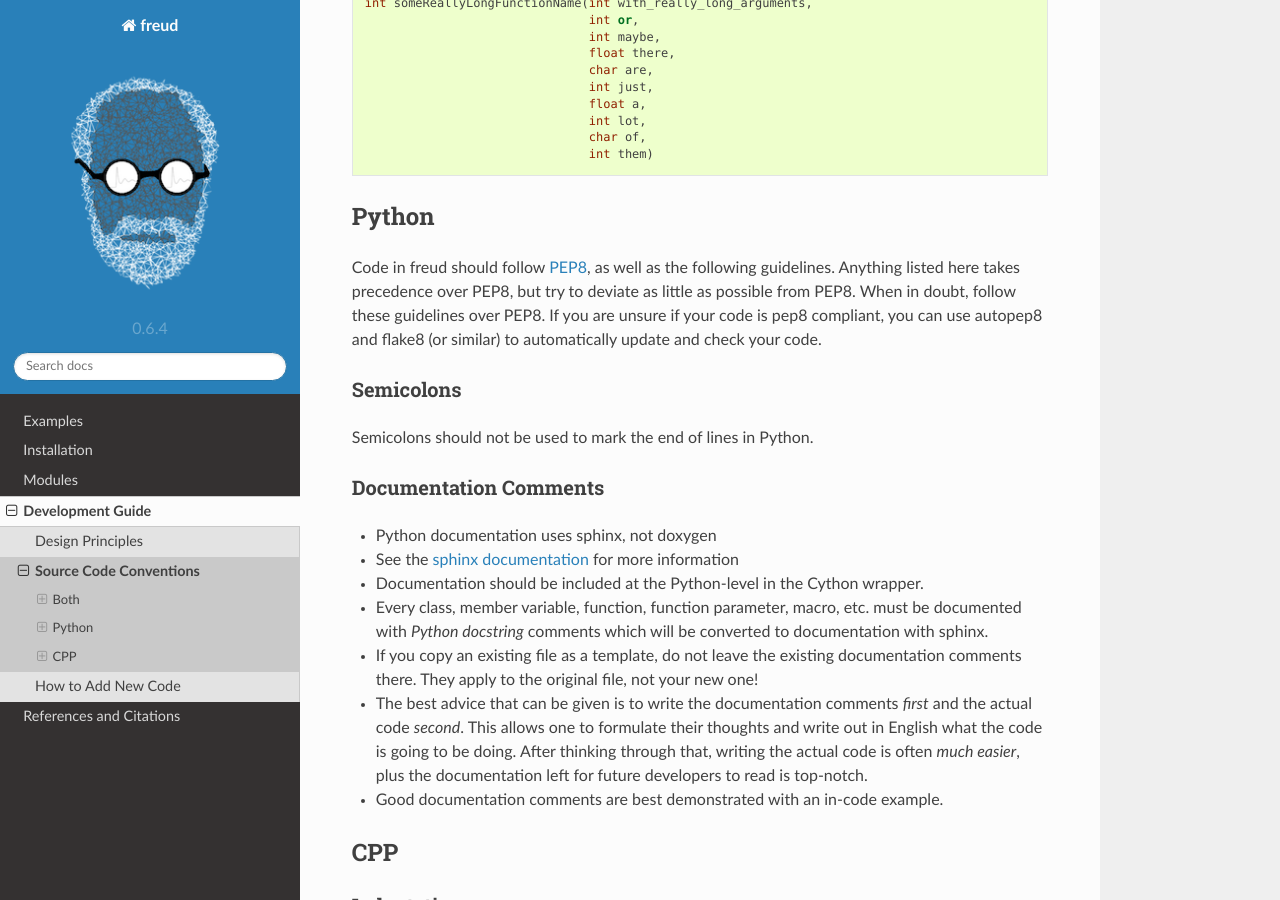
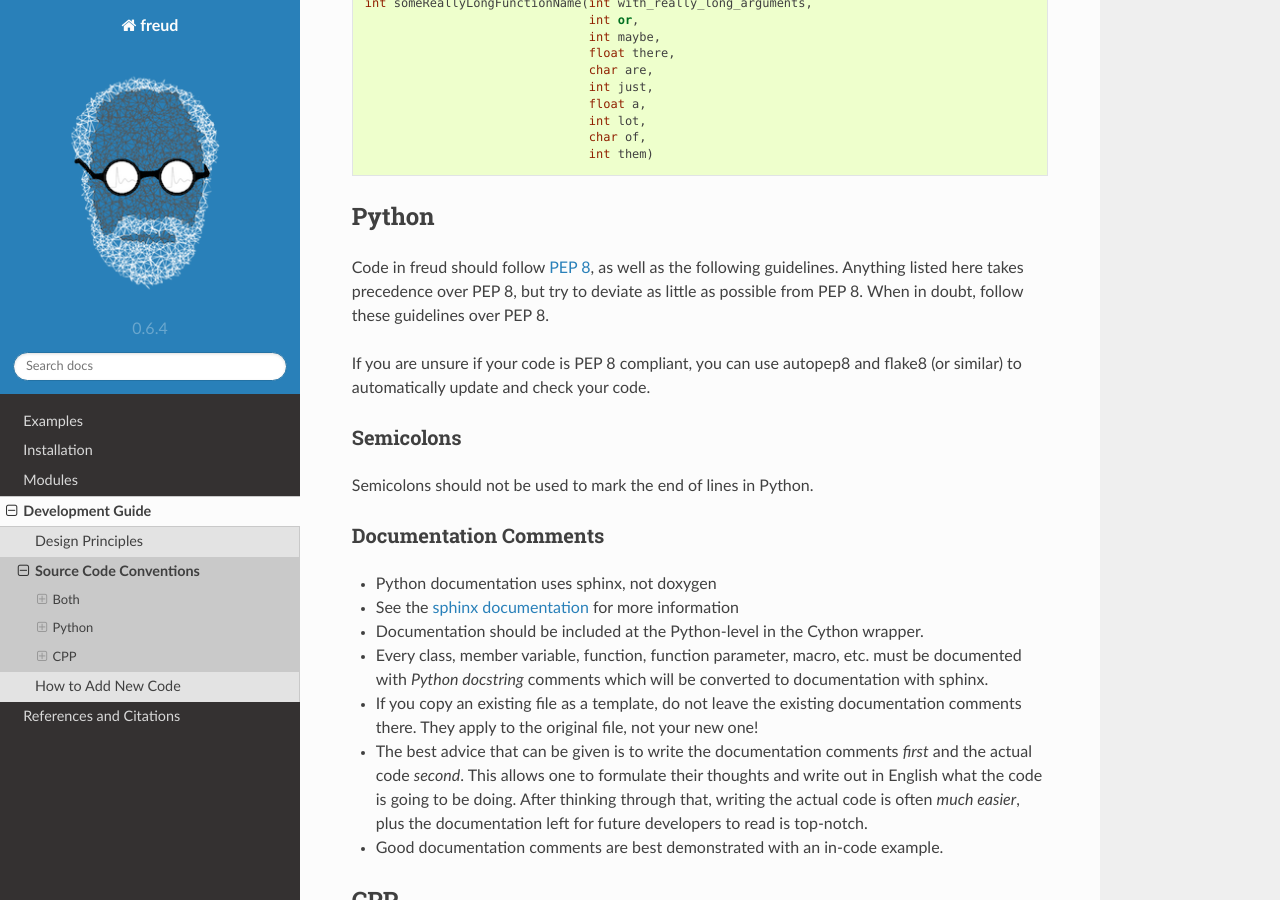
Before and after one commit to glotzerlab/freud, a Sphinx documentation site: the page built from doc/source/sourceconventions.rst, in a window 1280 px wide and 900 px high, scrolled down 2340 px. Built offline with Sphinx 7.4.7 and the Read the Docs theme 2.0.0, drawn with Linux system fonts in a browser that asks for light colours.

Commit message:
Made PEP 8 consistent everywhere

```diff
--- a/doc/source/design.rst
+++ b/doc/source/design.rst
@@ -33,7 +33,7 @@
 
 Code which cannot be maintained is destined for obscurity. In order to
 be maintainable, freud uses Git for version control; Bitbucket for code
-hosting and issue tracking; and the PEP8 standard for code, stressing
+hosting and issue tracking; and the PEP 8 standard for code, stressing
 explicitly written code which is easy to read. Additionally, freud
 employs unit tests to ensure that any changes or new features do not
 break existing functionality.
--- a/doc/source/sourceconventions.rst
+++ b/doc/source/sourceconventions.rst
@@ -137,11 +137,12 @@
 ======
 
 Code in freud should follow
-`PEP8 <https://www.python.org/dev/peps/pep-0008/>`_, as well as the
-following guidelines. Anything listed here takes precedence over PEP8,
-but try to deviate as little as possible from PEP8. When in doubt,
-follow these guidelines over PEP8.
-If you are unsure if your code is pep8 compliant, you can use autopep8
+`PEP 8 <https://www.python.org/dev/peps/pep-0008/>`_, as well as the
+following guidelines. Anything listed here takes precedence over PEP 8,
+but try to deviate as little as possible from PEP 8. When in doubt,
+follow these guidelines over PEP 8.
+
+If you are unsure if your code is PEP 8 compliant, you can use autopep8
 and flake8 (or similar) to automatically update and check your code.
 
 
```
